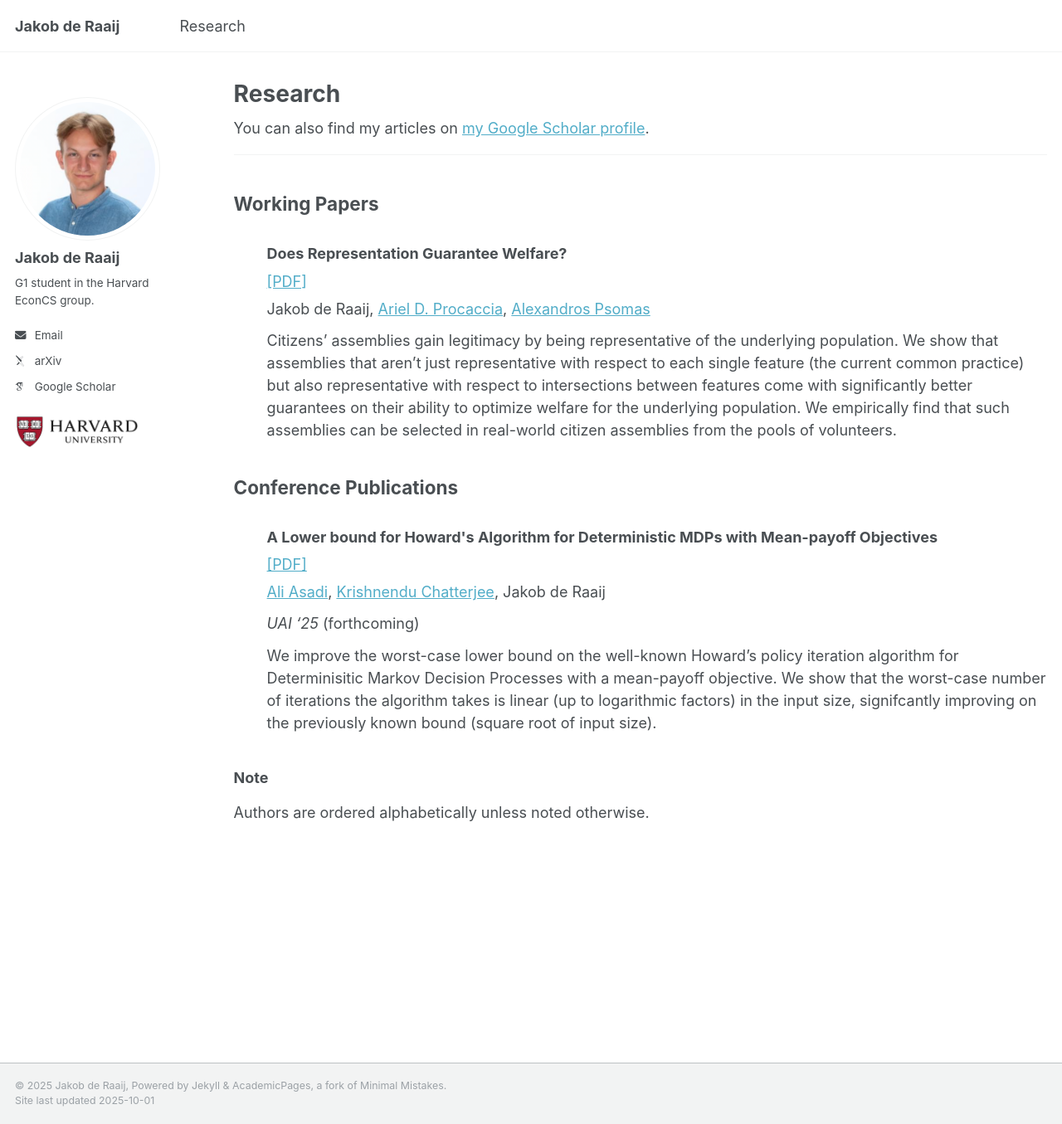
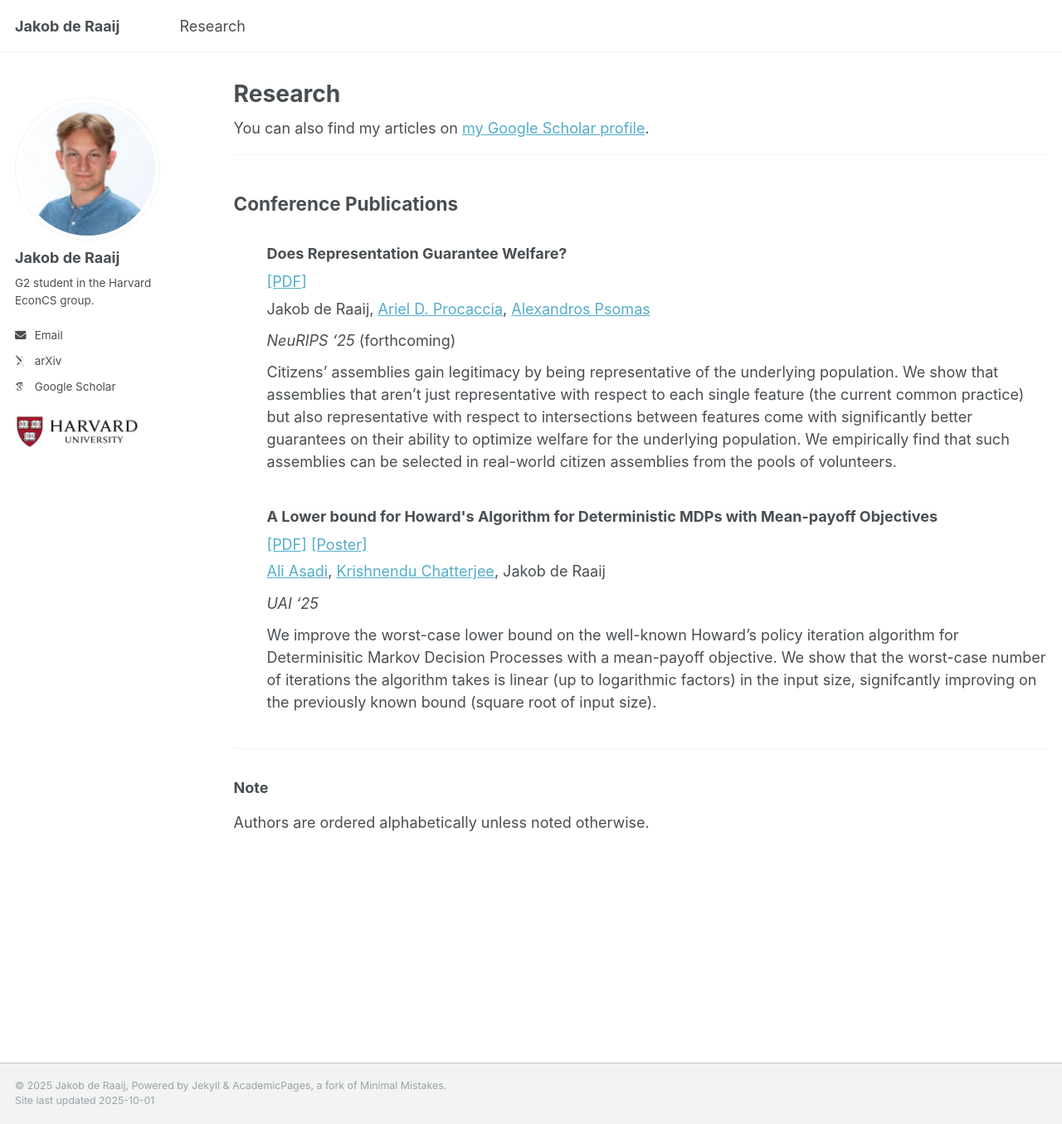
Before and after one commit to jakobderaaij/jakobderaaij.github.io, a Jekyll site: the page built from _pages/publications.md, in a window 1280 px wide and 1355 px high. Shown: the whole window at 83% size. Built offline with Jekyll 4.4.1, drawn with Linux system fonts in a browser that asks for light colours; some web fonts are replaced.

Commit message:
UAI Poster

```diff
--- a/_config.yml
+++ b/_config.yml
@@ -12,8 +12,8 @@ site_theme               : "default"
 title                    : "Jakob de Raaij"
 title_separator          : "-"
 name                     : &name "Jakob de Raaij"
-description              : &description "personal description"
-url                      : https://jakobderaaij.github.io # the base hostname & protocol for your site e.g. "https://[your GitHub username].github.io" or if you already have some other page hosted on Github then use "https://[your GitHub username].github.io/[Your Repo Name]"
+description              : &description "G2 student in the Harvard EconCS group."
+url                      : https://de-raaij.com # the base hostname & protocol for your site e.g. "https://[your GitHub username].github.io" or if you already have some other page hosted on Github then use "https://[your GitHub username].github.io/[Your Repo Name]"
 baseurl                  : "" # the subpath of your site, e.g. "/blog"
 repository               : "jakobderaaij/jakobderaaij.github.io"
 
@@ -25,7 +25,7 @@ author:
   avatar           : "profile.png"
   name             : "Jakob de Raaij"
   pronouns         : # example: "she/her"
-  bio              : "G1 student in the Harvard EconCS group."
+  bio              : "G2 student in the Harvard EconCS group."
   location         :
   employer         :
   uri              : # URL
--- a/_data/working-papers.yml
+++ /dev/null
@@ -1,4 +0,0 @@
-- title: 'Does Representation Guarantee Welfare?'
-  authors: 'Jakob de Raaij, [Ariel D. Procaccia](https://procaccia.info), [Alexandros Psomas](https://www.alexpsomas.com)'
-  link: '/Does-Representation-Guarantee-Welfare.pdf'
-  excerpt: "Citizens' assemblies gain legitimacy by being representative of the underlying population. We show that assemblies that aren't just representative with respect to each single feature (the current common practice) but also representative with respect to intersections between features come with significantly better guarantees on their ability to optimize welfare for the underlying population. We empirically find that such assemblies can be selected in real-world citizen assemblies from the pools of volunteers."
--- a/_includes/archive-single-publication.html
+++ b/_includes/archive-single-publication.html
@@ -16,6 +16,7 @@
     <h3>{{ title }} </h3>
 
         {% if post.link %}<a href="/files/{{ post.link }}" rel="permalink">[PDF]</a>{% endif %}
+        {% if post.poster-link %}<a href="/files/{{ post.poster-link }}" rel="permalink">[Poster]</a>{% endif %}
         <p class="archive__item-excerpt" style="margin-top:-.9em">  {{post.authors | markdownify}} </p>
         <p class="archive__item-excerpt" style="margin-top:-.9em"> {{ post.citation | markdownify }}</p>
         <p class="archive__item-excerpt" style="margin-top:-.9em"> {{ post.excerpt | markdownify }}</p>
--- a/_pages/publications.md
+++ b/_pages/publications.md
@@ -13,12 +13,14 @@ author_profile: true
 
 ---
 
+{% if site.data.working-papers.size > 0 %}
 ## Working Papers
 <ul>
 {% for post in site.data.working-papers %}
   {% include archive-single-publication.html %}
 {% endfor %}
 </ul>
+{% endif %}
 
 <!-- ## Journal Articles -->
 <!-- **Under Submission** -->
@@ -35,14 +37,14 @@ author_profile: true
 {% endfor %}
 </ul> -->
 
-
-
 ## Conference Publications
 <ul>
 {% for post in site.data.publications %}
   {% include archive-single-publication.html %}
 {% endfor %}
 </ul>
+
+---
 
 ### Note
 Authors are ordered alphabetically unless noted otherwise.
```
Also changed, not shown: _data/publications.yml (+7 -1 lines), 1 other file.
